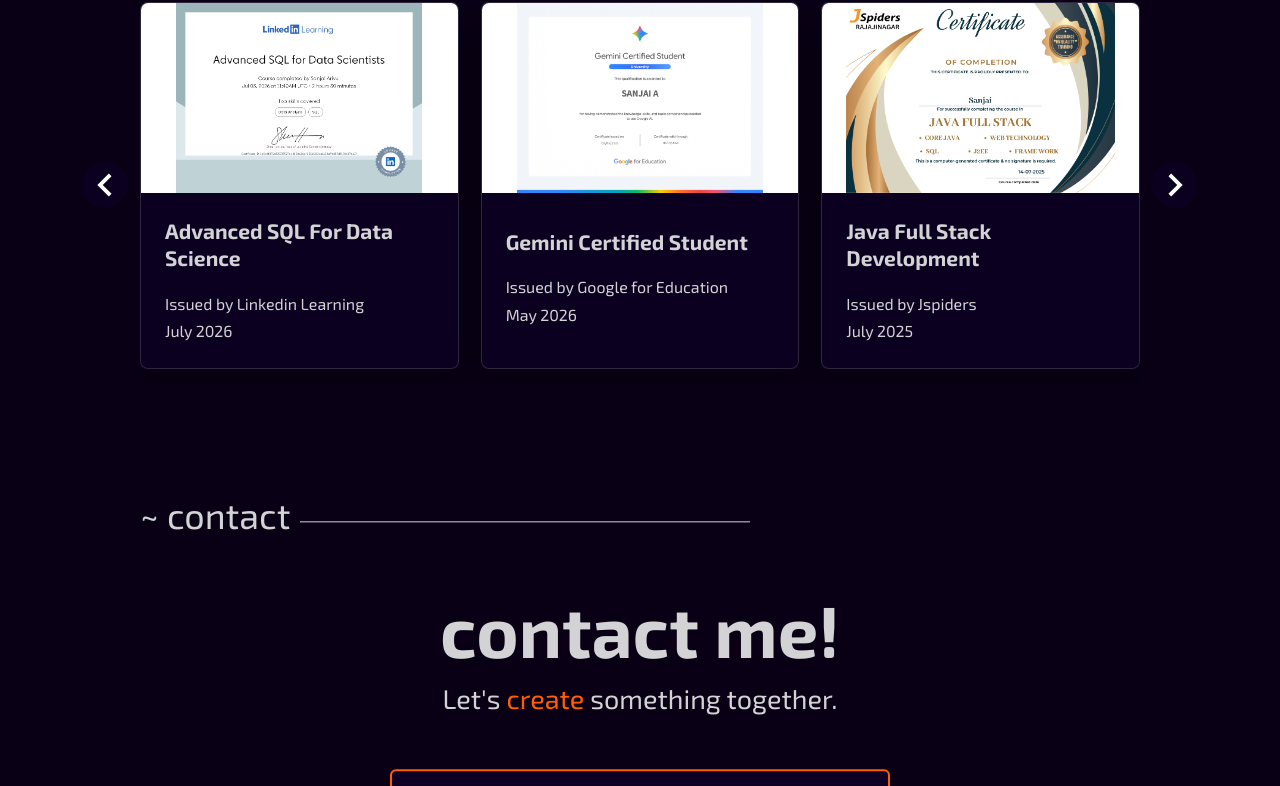
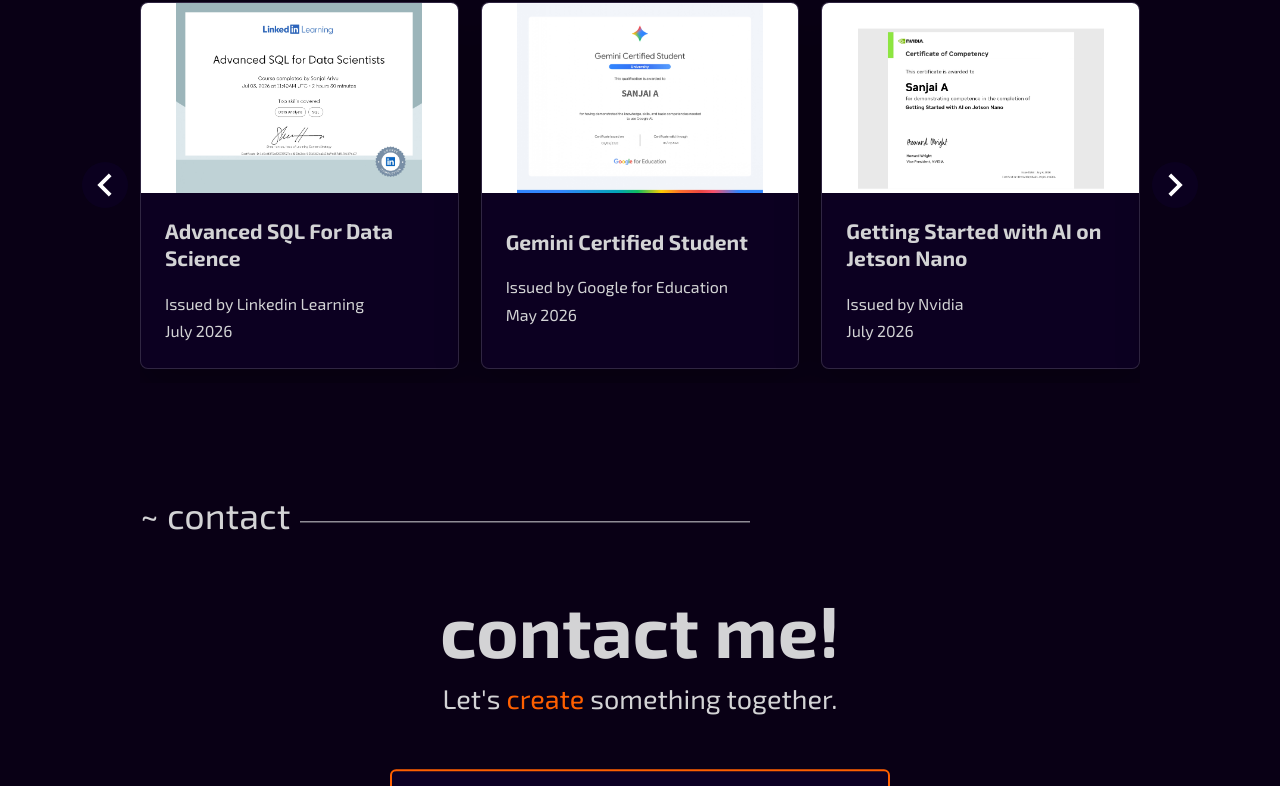
Before and after one commit to sanjaiarivu/V1_Portfolio, a React (Create React App) app: page / in a window 1280 px wide. Shown: the part 4969-5755 px from the top of the page. Built offline with nearby package versions, Linux system fonts and the light colour scheme; the HTML template or start-up script is replaced by a standard one; a web font is replaced by a local one.

Commit message:
Add Certificate section

```diff
--- a/src/Certificates.js
+++ b/src/Certificates.js
@@ -11,6 +11,7 @@
 import DataAnalytics from "./assets/DataAnalytics.jpg";
 import gitUnstop from "./assets/gitUnstop.jpg";
 import NISM from "./assets/NISM.jpg";
+import nvidia from "./assets/NVIDIA.jpg";
 
 const Certificates = () => {
     const certificatesRef = useRef(null);
@@ -28,6 +29,13 @@
             issuedBy: "Google for Education",
             issueDate: "May 2026",
             image: GeminiStudent,
+            accent: "certificate-card-blue",
+        },
+         {
+            name: "Getting Started with AI on Jetson Nano",
+            issuedBy: "Nvidia",
+            issueDate: "July 2026",
+            image: nvidia,
             accent: "certificate-card-blue",
         },
         {
```
Also changed, not shown: src/assets/NVIDIA.jpg (added).
